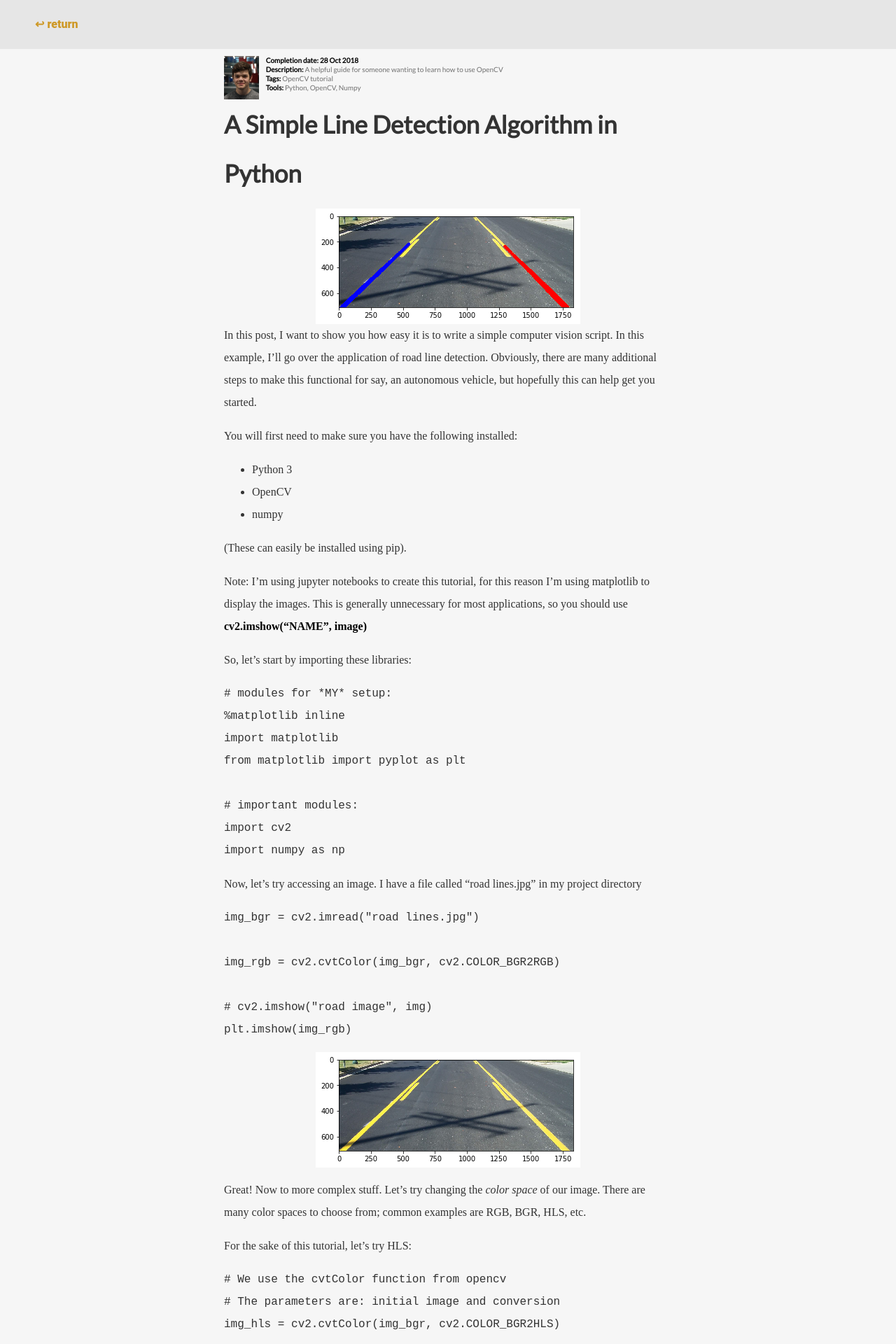
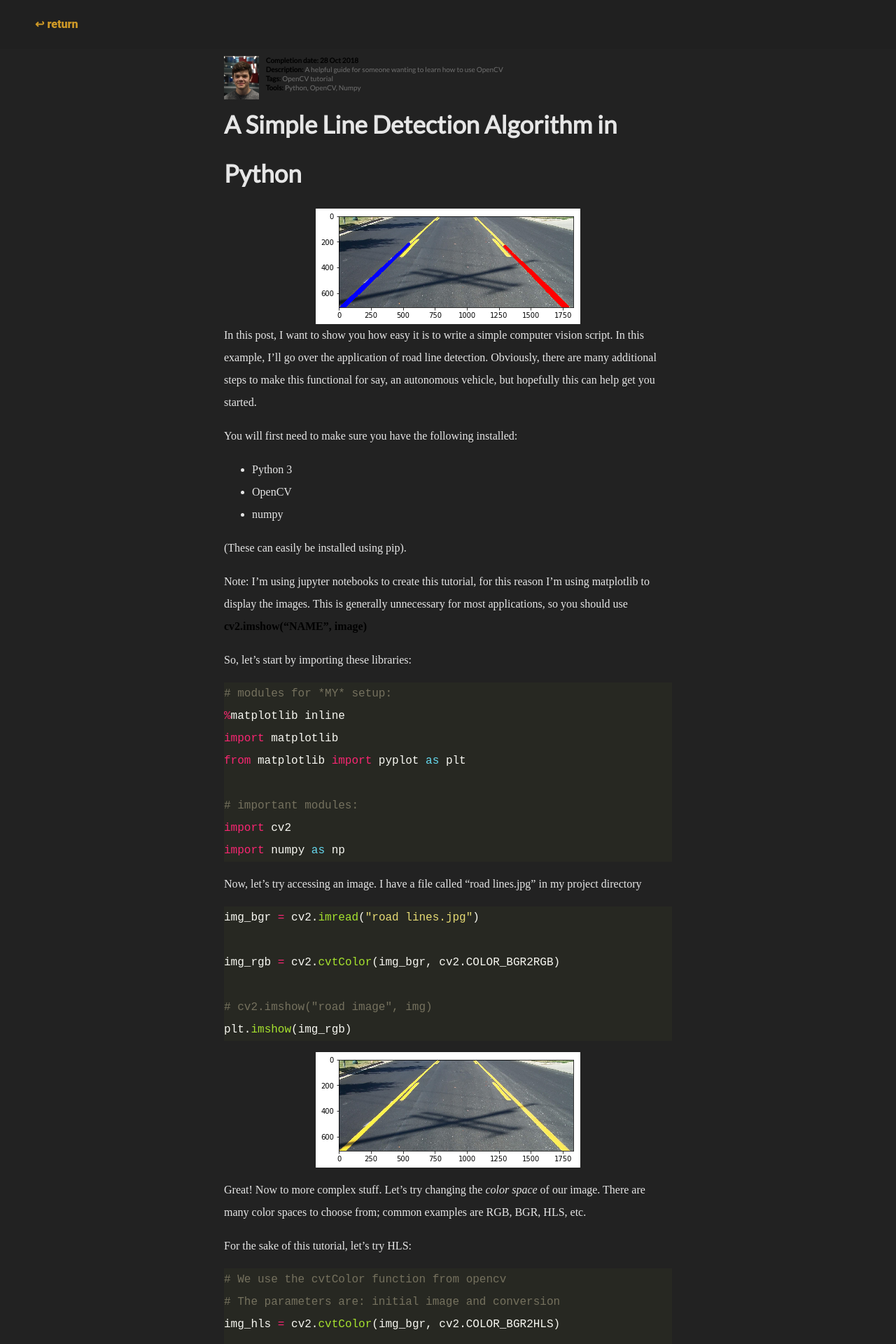
Before and after one commit to andrewmourcos/andrewmourcos.github.io, a Jekyll site: the page built from blog/_posts/2018-10-28-lineDetection.md, in a window 1280 px wide. Shown: the top 1920 px of the page at 70% size. Built offline with Jekyll 4.4.1, drawn with Linux system fonts in a browser that asks for light colours; some web fonts are replaced; formulas are drawn with MathJax 3.

Commit message:
fixed code highlighting, set monokai
Note to self: always put @import on first line!

```diff
--- /dev/null
+++ b/css/monokai.css
@@ -0,0 +1,65 @@
+.highlight pre { background-color: #272822; }
+.highlight .hll { background-color: #272822; }
+.highlight .c { color: #75715e } /* Comment */
+.highlight .err { color: #960050; background-color: #1e0010 } /* Error */
+.highlight .k { color: #66d9ef } /* Keyword */
+.highlight .l { color: #ae81ff } /* Literal */
+.highlight .n { color: #f8f8f2 } /* Name */
+.highlight .o { color: #f92672 } /* Operator */
+.highlight .p { color: #f8f8f2 } /* Punctuation */
+.highlight .cm { color: #75715e } /* Comment.Multiline */
+.highlight .cp { color: #75715e } /* Comment.Preproc */
+.highlight .c1 { color: #75715e } /* Comment.Single */
+.highlight .cs { color: #75715e } /* Comment.Special */
+.highlight .ge { font-style: italic } /* Generic.Emph */
+.highlight .gs { font-weight: bold } /* Generic.Strong */
+.highlight .kc { color: #66d9ef } /* Keyword.Constant */
+.highlight .kd { color: #66d9ef } /* Keyword.Declaration */
+.highlight .kn { color: #f92672 } /* Keyword.Namespace */
+.highlight .kp { color: #66d9ef } /* Keyword.Pseudo */
+.highlight .kr { color: #66d9ef } /* Keyword.Reserved */
+.highlight .kt { color: #66d9ef } /* Keyword.Type */
+.highlight .ld { color: #e6db74 } /* Literal.Date */
+.highlight .m { color: #ae81ff } /* Literal.Number */
+.highlight .s { color: #e6db74 } /* Literal.String */
+.highlight .na { color: #a6e22e } /* Name.Attribute */
+.highlight .nb { color: #f8f8f2 } /* Name.Builtin */
+.highlight .nc { color: #a6e22e } /* Name.Class */
+.highlight .no { color: #66d9ef } /* Name.Constant */
+.highlight .nd { color: #a6e22e } /* Name.Decorator */
+.highlight .ni { color: #f8f8f2 } /* Name.Entity */
+.highlight .ne { color: #a6e22e } /* Name.Exception */
+.highlight .nf { color: #a6e22e } /* Name.Function */
+.highlight .nl { color: #f8f8f2 } /* Name.Label */
+.highlight .nn { color: #f8f8f2 } /* Name.Namespace */
+.highlight .nx { color: #a6e22e } /* Name.Other */
+.highlight .py { color: #f8f8f2 } /* Name.Property */
+.highlight .nt { color: #f92672 } /* Name.Tag */
+.highlight .nv { color: #f8f8f2 } /* Name.Variable */
+.highlight .ow { color: #f92672 } /* Operator.Word */
+.highlight .w { color: #f8f8f2 } /* Text.Whitespace */
+.highlight .mf { color: #ae81ff } /* Literal.Number.Float */
+.highlight .mh { color: #ae81ff } /* Literal.Number.Hex */
+.highlight .mi { color: #ae81ff } /* Literal.Number.Integer */
+.highlight .mo { color: #ae81ff } /* Literal.Number.Oct */
+.highlight .sb { color: #e6db74 } /* Literal.String.Backtick */
+.highlight .sc { color: #e6db74 } /* Literal.String.Char */
+.highlight .sd { color: #e6db74 } /* Literal.String.Doc */
+.highlight .s2 { color: #e6db74 } /* Literal.String.Double */
+.highlight .se { color: #ae81ff } /* Literal.String.Escape */
+.highlight .sh { color: #e6db74 } /* Literal.String.Heredoc */
+.highlight .si { color: #e6db74 } /* Literal.String.Interpol */
+.highlight .sx { color: #e6db74 } /* Literal.String.Other */
+.highlight .sr { color: #e6db74 } /* Literal.String.Regex */
+.highlight .s1 { color: #e6db74 } /* Literal.String.Single */
+.highlight .ss { color: #e6db74 } /* Literal.String.Symbol */
+.highlight .bp { color: #f8f8f2 } /* Name.Builtin.Pseudo */
+.highlight .vc { color: #f8f8f2 } /* Name.Variable.Class */
+.highlight .vg { color: #f8f8f2 } /* Name.Variable.Global */
+.highlight .vi { color: #f8f8f2 } /* Name.Variable.Instance */
+.highlight .il { color: #ae81ff } /* Literal.Number.Integer.Long */
+
+.highlight .gh { } /* Generic Heading & Diff Header */
+.highlight .gu { color: #75715e; } /* Generic.Subheading & Diff Unified/Comment? */
+.highlight .gd { color: #f92672; } /* Generic.Deleted & Diff Deleted */
+.highlight .gi { color: #a6e22e; } /* Generic.Inserted & Diff Inserted */
--- a/css/post-style.css
+++ b/css/post-style.css
@@ -1,14 +1,9 @@
-/*
-For blog/project
-*/
+@import "monokai.css";
+
 html{
   background-color: rgb(246,246,246);
 
 }
-
-/*@import url(emacs.css);*/
-@import "vim.css";
-
 
 body {
   padding: 0;
@@ -17,11 +12,11 @@
   color: #333;
 }
 
-/*body{
+body{
   background-color: #222;
   color: #e6e6e6;
   border-color: #e6e6e6;
-}*/
+}
 
 h1 {
   font-size: 35px;
```
